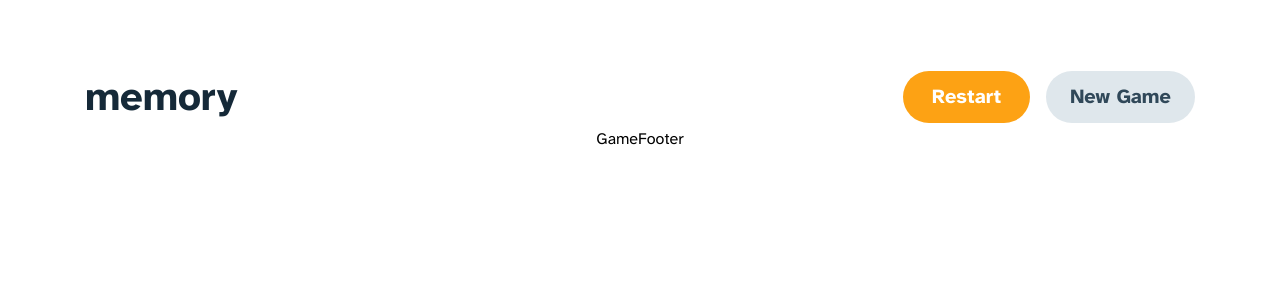
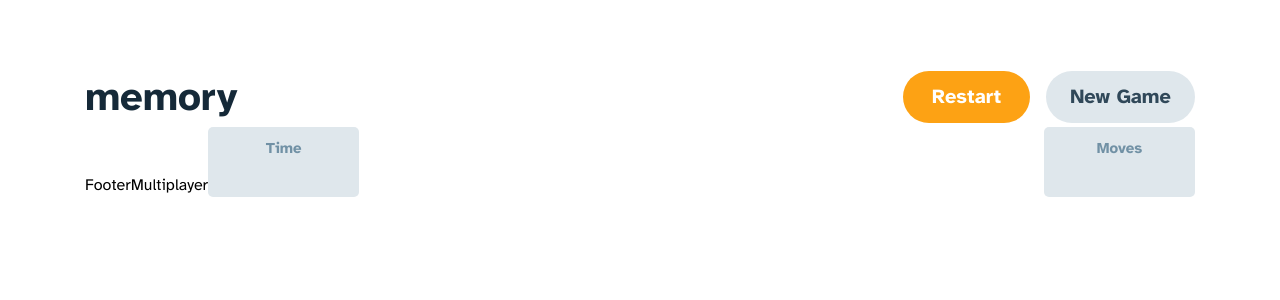
Before and after one commit to RalfiSlask/Memory-Game, a React (Create React App) app: page /#/game in a window 1280 px wide. Shown: the top 300 px of the page. Built offline with nearby package versions, Linux system fonts and the light colour scheme.

Commit message:
20th sep

```diff
--- a/src/context/Context.tsx
+++ b/src/context/Context.tsx
@@ -1,4 +1,4 @@
-import { createContext, ReactNode, useState } from "react";
+import { createContext, ReactNode, useState, useEffect } from "react";
 import { startMenuSettingsType } from "../types/types";
 
 const Context = createContext<ContextValueTypes | undefined>(undefined);
@@ -11,6 +11,7 @@ type ContextValueTypes = {
 type ContextType = {
     children: ReactNode;
 };
+
 
 export const ContextProvider: React.FC<ContextType> = ( {children} ) => {
     const [startMenuSettings, setStartMenuSettings] = useState([
@@ -42,6 +43,7 @@ export const ContextProvider: React.FC<ContextType> = ( {children} ) => {
         },
       ]);
 
+
     const handleClickOnStartMenuButtons = (buttonLabel: string, panelId: number) => {
         const updatedStartMenuSettings = startMenuSettings.map(panel => {
             if(panel.id !== panelId) return panel;
@@ -58,8 +60,6 @@ export const ContextProvider: React.FC<ContextType> = ( {children} ) => {
         setStartMenuSettings(updatedStartMenuSettings)
     };
 
-
-
     const contextValue = {
         startMenuSettings: startMenuSettings,
         handleClickOnStartMenuButtons: handleClickOnStartMenuButtons
--- /dev/null
+++ b/src/pages/gamescreen/ContainerHeading.tsx
@@ -0,0 +1,9 @@
+import React from 'react'
+
+const ContainerHeading: React.FC<{text: string}> = ( {text} ) => {
+  return (
+    <div className='font-bold text-[0.9375rem] text-[#7191A5]'>{text}</div>
+  )
+}
+
+export default ContainerHeading
--- /dev/null
+++ b/src/pages/gamescreen/FooterMultiplayer.tsx
@@ -0,0 +1,9 @@
+import React from 'react'
+
+const FooterMultiplayer = () => {
+  return (
+    <div>FooterMultiplayer</div>
+  )
+}
+
+export default FooterMultiplayer
--- /dev/null
+++ b/src/pages/gamescreen/FooterSolo.tsx
@@ -0,0 +1,13 @@
+import SoloContainer from "./SoloContainer"
+
+
+const FooterSolo = () => {
+  return (
+    <div className='w-full flex justify-between items-end'>
+        <SoloContainer title="Time"/>
+        <SoloContainer title="Moves"/>
+    </div>
+  )
+}
+
+export default FooterSolo
--- a/src/pages/gamescreen/GameFooter.tsx
+++ /dev/null
@@ -1,9 +0,0 @@
-import React from 'react'
-
-const GameFooter = () => {
-  return (
-    <div>GameFooter</div>
-  )
-}
-
-export default GameFooter
--- a/src/pages/gamescreen/GameScreen.tsx
+++ b/src/pages/gamescreen/GameScreen.tsx
@@ -3,12 +3,16 @@ import GameHeader from "./GameHeader";
 import UIContext from "../../context/UIContext";
 import { useContext } from "react";
 import MenuModal from "./MenuModal";
-import GameFooter from "./GameFooter";
+import FooterSolo from "./FooterSolo";
+import FooterMultiplayer from "./FooterMultiplayer";
+import Context from "../../context/Context";
+
 
 const GameScreen = () => {
     const uiContext = useContext(UIContext);
+    const context = useContext(Context);
 
-    if(!uiContext) {
+    if(!uiContext || !context) {
         throw new Error("Does not exist in contextProvider")
     }
 
@@ -19,10 +23,14 @@ const GameScreen = () => {
         <div className="w-[327px] md:w-[689px] xl:w-[1110px] mt-6 md:mt-[37px] xl:mt-[67px]">
             <GameHeader />
             <main></main>
+            <footer className='w-full flex justify-between items-end'>
+                <FooterMultiplayer />
+                <FooterSolo />
+            </footer>
         </div>
         {modals.menu && <MenuModal />}
         {modals.lightbox && <Lightbox />}
-        <GameFooter />
+
     </div>
   )
 }
--- /dev/null
+++ b/src/pages/gamescreen/SoloContainer.tsx
@@ -0,0 +1,13 @@
+import React from 'react'
+import ContainerHeading from './ContainerHeading'
+
+const SoloContainer: React.FC<{title: string}> = ( {title} ) => {
+  return (
+    <div className='rounded-[5px] bg-[#DFE7EC] h-[70px] w-[151px] flex flex-col justify-between items-center py-[10px]'>
+      <ContainerHeading text={title}/>
+      <p></p>
+    </div>
+  )
+}
+
+export default SoloContainer
--- a/src/pages/startscreen/StartContainer.tsx
+++ b/src/pages/startscreen/StartContainer.tsx
@@ -38,7 +38,7 @@ const StartContainer = () => {
             )
         })}
       </div>
-        <LargeButton text="Start Button" color="#FFB84A" onClick={handleClickOnStartGame}/>
+        <LargeButton text="Start Game" color="#FFB84A" onClick={handleClickOnStartGame}/>
      </div>
   )
 }
```
